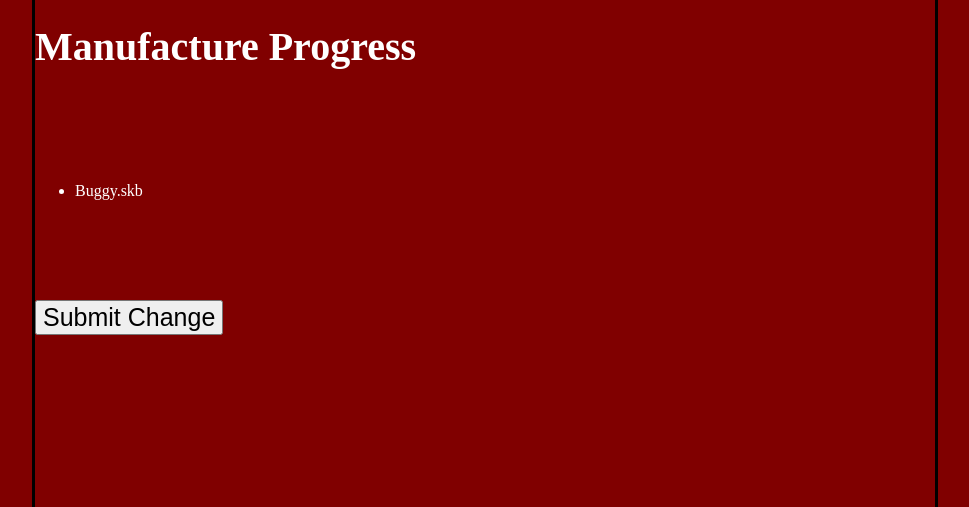
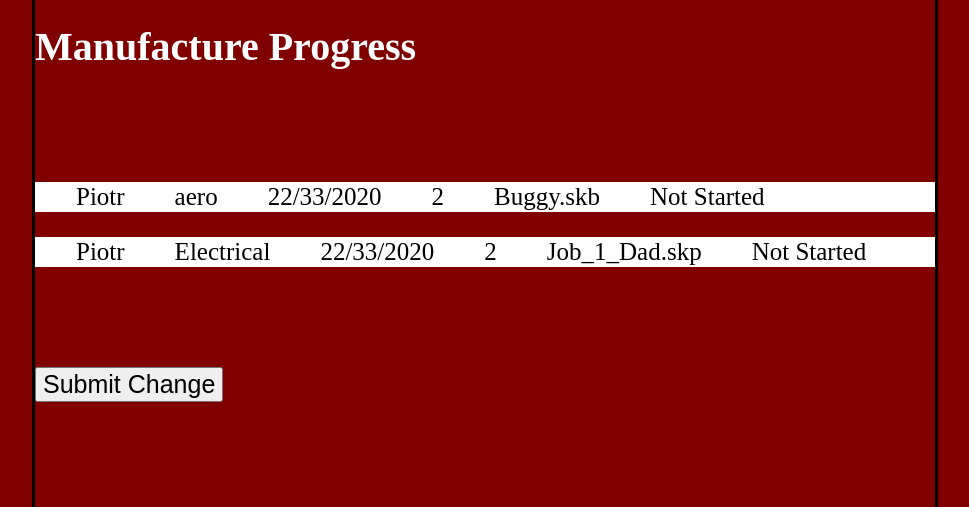
Before and after one commit to galaspp/SignInSystem, a Flask app: page /manufacture in a window 1280 px wide. Shown: the part 195-702 px from the top of the page, without its empty margins (155-1124 px from the left). Run offline with Flask 2, Linux system fonts and the light colour scheme.

Commit message:
Began looking into csv file

```diff
--- a/Manufacturing/AllPartInfo.json
+++ b/Manufacturing/AllPartInfo.json
@@ -7,5 +7,13 @@
 		"file": "Buggy.skb",
 		"status": "Not Started",
 		"hours": "0"
+	}, {
+		"name": "Piotr",
+		"subteam": "Electrical",
+		"date": "22/33/2020",
+		"qty": "2",
+		"file": "Job_1_Dad.skp",
+		"status": "Not Started",
+		"hours": "0"
 	}]
 }
--- /dev/null
+++ b/Manufacturing/AllPartInfo.txt
@@ -0,0 +1,2 @@
+name,subteam,date,qty,file,progress
+Piotr,Drivetrain,22/33/2020,2,Buggy.skp,Not Started
--- a/Manufacturing/PartBuggy.skb/PartInfo.txt
+++ /dev/null
@@ -1,4 +0,0 @@
-First and Last Name: Piotr Galas
-Subteam: aero
-Due Date: 22/33/2020
-QTY: 2
--- a/app/forms.py
+++ b/app/forms.py
@@ -6,7 +6,9 @@ from wtforms.validators import DataRequired
 
 allMajors = [('NA', 'N/A'), ('ME', 'Mechanical Engineering'), ('EE', 'Electrical Engineering'), ('CPE', 'Computer Engineering'), ('CS', 'Computer Science'), ('SW', 'Software Engineering'), ('Other', 'Other')]
 allYears = [('F', 'Freshman'), ('S', 'Sophomore'), ('J', 'Junior'), ('SN', 'Senior'), ('G', 'Graduate'), ('A', 'Alum')]
-allSubteams = [('NA', 'N/A'), ('aero', 'Aero'), ('chass', 'Chassis'), ('cool', 'Cooling'), ('drive', 'Drivetrain'), ('ele','Electrical'), ('engine', 'Engine'), ('susp', 'Suspension'), ('unspr', 'Unsprung')]
+allSubteams = [('NA', 'N/A'), ('Aero', 'Aero'), ('Chassis', 'Chassis'), ('Cooling', 'Cooling'), ('Drivetrain', 'Drivetrain'), ('Electrical','Electrical'), ('Engine', 'Engine'), ('Suspension', 'Suspension'), ('Unsprung', 'Unsprung')]
+progress = (['NotStarted', 'Not Started'], ['InProgress', 'In Progress'], ['Completed', 'Completed'])
+
 FINAL_UPLOAD_FOLDER = 'Manufacturing'
 
 class LoginForm(FlaskForm):
@@ -95,8 +97,6 @@ class ManufacturingProgressPage(FlaskForm):
 	manufacturingQty = []
 	manufacturingFile = []
 	manufacturingStatus = []
-	progress = (['NotStarted', 'Not Started'], ['InProgress', 'In Progress'], ['Completed', 'Completed'])
-
 	with open('Manufacturing/AllPartInfo.json') as e:
 		data = json.loads(e.read())
 		for p in data['Part']:
@@ -115,3 +115,25 @@ class ManufacturingProgressPage(FlaskForm):
 	remainingTasks = SelectField('Tasks', choices=allNotCompletedTasks, validators=[DataRequired()])
 	progressOnTask = SelectField('Progress', choices=progress, validators=[DataRequired()])
 	submitChange = SubmitField('Submit Change')
+
+	def updateForm(self):
+		self.manufacturingName.clear()
+		self.manufacturingSubteam.clear()
+		self.manufacturingDate.clear()
+		self.manufacturingQty.clear()
+		self.manufacturingFile.clear()
+		self.manufacturingStatus.clear()
+		self.allNotCompletedTasks.clear()
+		with open('Manufacturing/AllPartInfo.json') as e:
+			data = json.loads(e.read())
+			for p in data['Part']:
+				self.manufacturingName.append(p['name'])
+				self.manufacturingSubteam.append(p['subteam'])
+				self.manufacturingDate.append(p['date'])
+				self.manufacturingQty.append(p['qty'])
+				self.manufacturingFile.append(p['file'])
+				self.manufacturingStatus.append(p['status'])
+
+		for (status,file) in zip(self.manufacturingStatus, self.manufacturingFile):
+			if status != "Complete":
+				self.allNotCompletedTasks.append(file)
--- a/app/routes.py
+++ b/app/routes.py
@@ -1,5 +1,4 @@
 import os
-import json
 import urllib.request
 from flask import render_template, flash, redirect, url_for, request
 from werkzeug.utils import secure_filename
@@ -102,18 +101,24 @@ def manufactureform():
 				f.write("QTY: %s \r\n"%(form4.manufactureQTY.data))
 				f.close()
 
-			with open(os.path.join(FINAL_UPLOAD_FOLDER, "AllPartInfo.json"), "a+") as e:
-				data={}
+			if not os.path.exists('Manufacturing/AllPartInfo.txt'):
+				with open(os.path.join(FINAL_UPLOAD_FOLDER, "AllPartInfo.txt"), "a+") as d:
+					d.write("name,subteam,date,qty,file,progress\r\n")
+					d.close()
+
+			with open(os.path.join(FINAL_UPLOAD_FOLDER, "AllPartInfo.txt"), "a+") as e:
 				dueDate = "%s/%s/%s"%(form4.manufactureMonth.data, form4.manufactureDay.data, form4.manufactureYear.data)
-				data['Part']=[]
-				data['Part'].append({'name': form4.manufactureFirstName.data, 'subteam': form4.manufactureSubteam.data, 'date': dueDate, 'qty': form4.manufactureQTY.data, 'file': filename, 'status': 'Not Started', 'hours': '0'})
-				json.dump(data, e)
+				e.write("%s,%s,%s,%s,%s,Not Started\r\n"%(form4.manufactureFirstName.data, form4.manufactureSubteam.data, dueDate,form4.manufactureQTY.data, filename))
+				e.close()
 
 			flash('File successfully uploaded')
 			return redirect(url_for('manufactureform'))
 	return render_template('manufactureform.html', title='Manufacture Part Form', form=form4)
 
+
 @app.route('/manufacture', methods=['GET', 'POST'])
 def manufacturingShowcase():
 	form5 = ManufacturingProgressPage()
-	return render_template('manufacture.html', title='Manufacture Progress', form=form5)
+	if request.method == 'GET':
+		form5.updateForm()
+	return render_template('manufacture.html', title='Manufacture Progress', form=form5, len=len(form5.manufacturingName))
--- a/app/templates/manufacture.html
+++ b/app/templates/manufacture.html
@@ -13,6 +13,9 @@
         p{
             width: 900px;
             height: 50px;
+            font-size: 25px;
+        }
+        ul{
             font-size: 25px;
         }
         h1{
@@ -31,6 +34,10 @@
             height: 20px;
             width: 20px;
         }
+        .boxed {
+            border: 1px solid white ;
+            background:#fff;
+        }
     </style>
     <body>
     <img src="{{url_for('static', filename='RoseGPE.png')}}" style="width:900px;height:150px;" />
@@ -38,9 +45,9 @@
     <form action="" method="post" novalidate enctype="multipart/form-data">
         {{ form.hidden_tag() }}
         <p style="color:white; height: 60px;">
-            {% for row in form.allNotCompletedTasks %}
-                <ul>
-                    <li style="color:white;"> {{row}} </li>
+            {% for i in range(0, len) %}
+                <ul class="boxed">
+                {{form.manufacturingName[i]}}&nbsp;&nbsp;&nbsp;&nbsp;&nbsp;&nbsp;&nbsp;&nbsp;{{form.manufacturingSubteam[i]}}&nbsp;&nbsp;&nbsp;&nbsp;&nbsp;&nbsp;&nbsp;&nbsp;{{form.manufacturingDate[i]}}&nbsp;&nbsp;&nbsp;&nbsp;&nbsp;&nbsp;&nbsp;&nbsp;{{form.manufacturingQty[i]}}&nbsp;&nbsp;&nbsp;&nbsp;&nbsp;&nbsp;&nbsp;&nbsp;{{form.manufacturingFile[i]}}&nbsp;&nbsp;&nbsp;&nbsp;&nbsp;&nbsp;&nbsp;&nbsp;{{form.manufacturingStatus[i]}}<br>
                 </ul>
             {% endfor %}
         </p>
```
Also changed, not shown: 1 other file.
